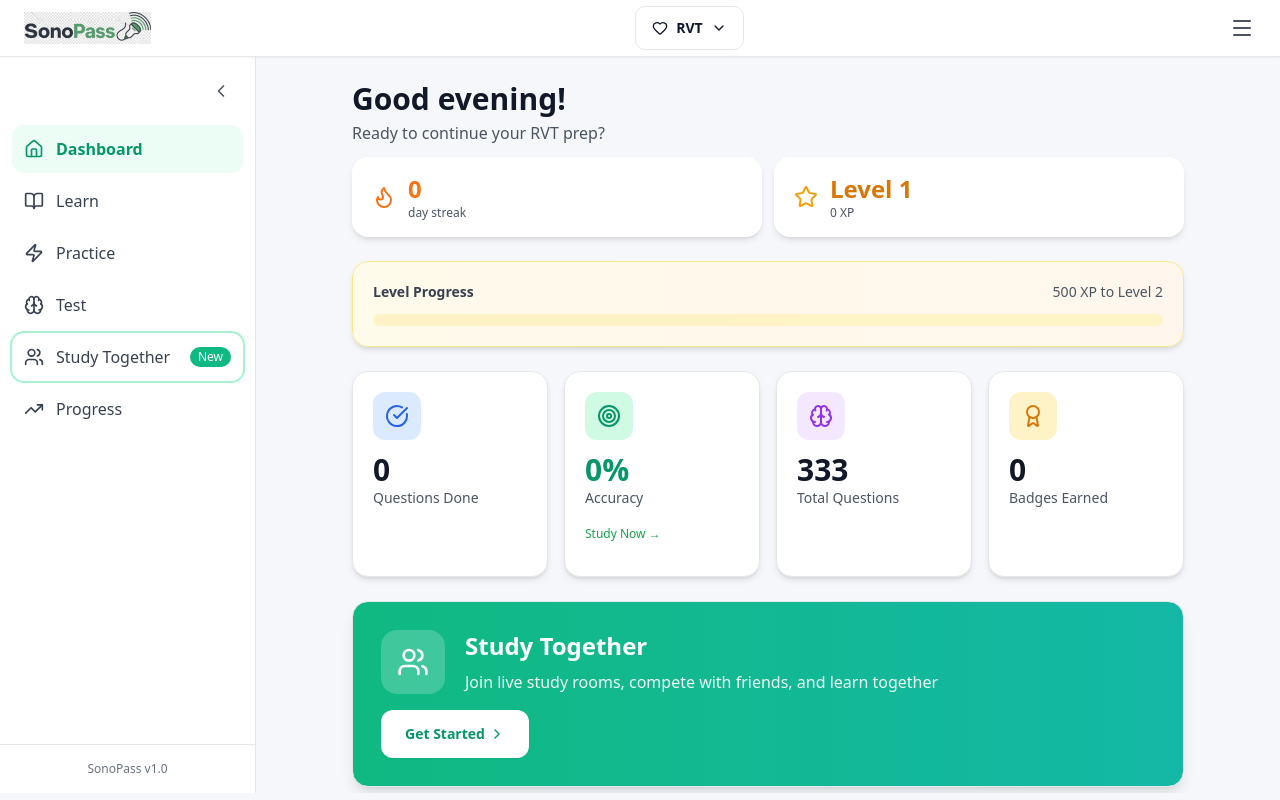
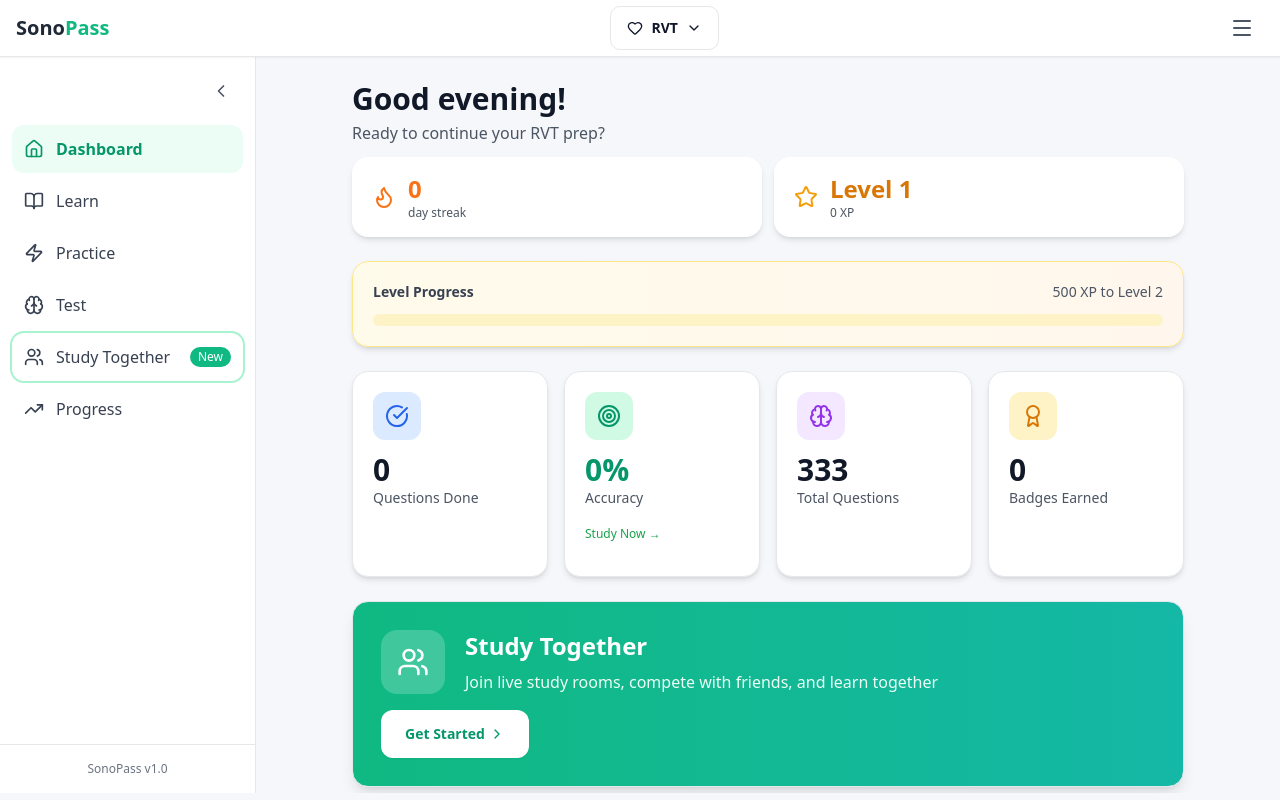
Before and after one commit to aminayawork-tech/Sonopass, a Next.js app: page /dashboard in a window 1280 px wide. Built offline with nearby package versions, Linux system fonts and the light colour scheme.

Commit message:
Restore original text logo (SonoPass)
Reverted back to the text-based logo with "Sono" in gray and "Pass" in emerald green, removing the PNG image logo.

https://claude.ai/code/session_014g9iCBEyyctqWpurAt4riH

```diff
--- a/src/components/layout/GlobalHeader.tsx
+++ b/src/components/layout/GlobalHeader.tsx
@@ -2,7 +2,6 @@
 
 import { useState } from 'react';
 import Link from 'next/link';
-import Image from 'next/image';
 import { Menu, Search, Bell, User, Users } from 'lucide-react';
 import { Button } from '@/components/ui/button';
 import { ModalitySelectorDropdown } from '@/components/ModalitySelector';
@@ -18,15 +17,11 @@ export default function GlobalHeader() {
       <header className="sticky top-0 z-50 w-full border-b bg-white shadow-sm transition-all duration-200">
         <div className="flex h-14 items-center px-4 justify-between max-w-[1920px] mx-auto">
           {/* Logo */}
-          <Link href="/dashboard" className="flex items-center gap-2 transition-transform duration-200 active:scale-95 bg-white px-2 py-1 rounded">
-            <Image
-              src="/sonopass-logo.png"
-              alt="SonoPass"
-              width={140}
-              height={40}
-              className="h-8 w-auto"
-              priority
-            />
+          <Link href="/dashboard" className="flex items-center gap-2 transition-transform duration-200 active:scale-95">
+            <h1 className="text-xl font-black">
+              <span className="text-gray-800">Sono</span>
+              <span className="text-emerald-500">Pass</span>
+            </h1>
           </Link>
 
           {/* Center - Modality on Desktop */}
```
